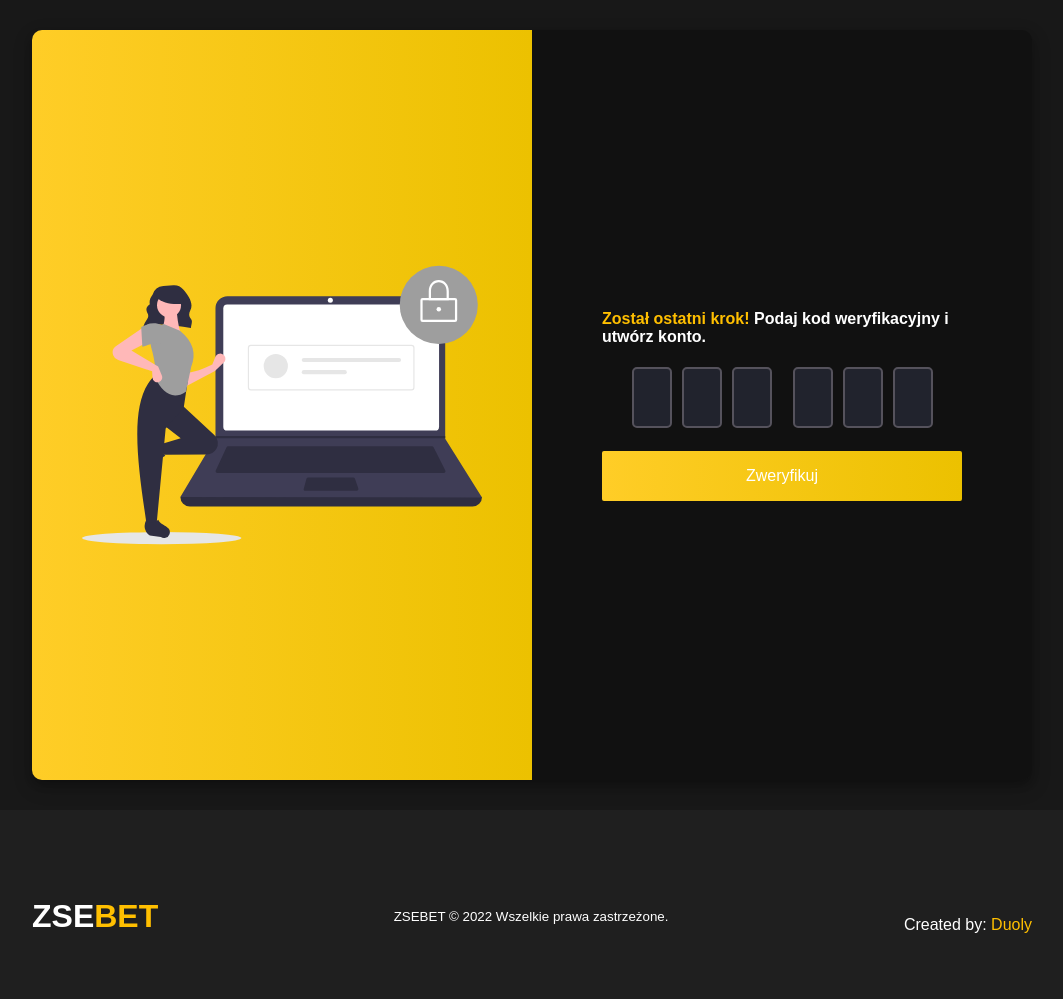
After one commit to kor3nt/zsebet, a PHP site: page /Verify/index.php in a window 1280 px wide. The commit adds this page. Shown: the whole page, without its empty margins (108-1171 px from the left). Run offline with PHP 8.4, Linux system fonts and the light colour scheme; the visitor is signed in with stand-in values (Sample User, id 1).

Commit message:
add otp page

```diff
--- /dev/null
+++ b/Verify/index.php
@@ -0,0 +1,73 @@
+<?php
+    session_start();
+    if (!isset($_SESSION['otp']))
+    {
+        header('Location: ../');
+        exit();
+    }
+?>
+
+<!DOCTYPE html>
+<html lang="pl">
+<head>
+    <meta charset="UTF-8">
+    <meta http-equiv="X-UA-Compatible" content="IE=edge">
+    <meta name="viewport" content="width=device-width, initial-scale=1.0">
+    <title>ZSEBET</title>
+    <link rel="stylesheet" href="style.css">
+
+    <!-- Icons -->
+    <link rel="stylesheet" href="https://cdnjs.cloudflare.com/ajax/libs/font-awesome/4.7.0/css/font-awesome.min.css">
+
+    <!-- JQuery -->
+    <script src="https://ajax.googleapis.com/ajax/libs/jquery/3.6.0/jquery.min.js"></script>
+</head>
+<body>
+    <div class='form-container'>
+        <div class='form-content-left'>
+            <img class='form-img' src="../Img/svg5.svg" alt='verify' />
+        </div>
+
+        <div class='form-content-right'>
+
+            <!-- Loading screen -->
+            <div class="loading">
+                <div class="lds-ring"><div></div><div></div></div>
+            </div>
+
+
+            <!-- Form -->
+            <form class='form' id='form'>
+                <h1><span class="span-color">Został ostatni krok!</span> Podaj kod weryfikacyjny i utwórz konto.</h1>
+
+                <div class="otp-field">
+                    <input type="text" maxlength="1" id="first">
+                    <input type="text" maxlength="1" id="second">
+                    <input class="space" type="text" maxlength="1" id="third">
+                    <input type="text" maxlength="1" id="fourth">
+                    <input type="text" maxlength="1" id="fifth">
+                    <input type="text" maxlength="1" id="sixth">
+                </div>
+                <small id='error'></small>
+                <button class='form-input-btn' type="submit" id='submit'>Zweryfikuj</button>
+            </form>
+        </div>
+    </div>
+    <footer>
+        <div id="FooterWrap">
+            <div id="SocialMedia">
+                <div id="SocialMediaWraper">
+                    <a href="../" id="SocialMediaLogo">ZSE<span id="SocialMediaSpan">BET</span></a>
+                    <small id="WebsiteRights">ZSEBET &copy; 2022 Wszelkie prawa zastrzeżone.</small>
+
+                    <div id="WebsiteCreators">
+                        <p id="WebsiteText">Created by: <a href="https://www.facebook.com/DuolyStudio" target="_blank" id="FooterLinkOther">Duoly </a></p>
+                    </div>
+                </div>
+            </div>
+        </div>
+    </footer>
+
+    <script src="verify.js"></script>
+</body>
+</html>
--- /dev/null
+++ b/Verify/style.css
@@ -0,0 +1,286 @@
+*{
+    box-sizing: border-box;
+    margin: 0;
+    padding: 0;
+    font-family: 'Encode Sans Expanded', sans-serif;
+}
+
+body{
+    background: #181818;
+}
+
+/* Form */
+.form-container {
+    margin: 30px auto;
+    width: 1000px;
+    box-shadow: 0 5px 8px 0 rgba(0, 0, 0, 0.2), 0 7px 20px 0 rgba(0, 0, 0, 0.2);
+    position: relative;
+    border-radius: 10px;
+    height: 750px;
+    display: grid;
+    grid-template-columns: 1fr 1fr;
+}
+
+.form-content-left {
+    background: linear-gradient(90deg,
+        rgb(255, 205, 39) 0%,
+        rgb(236, 193, 0) 100%
+    );
+    border-radius: 10px 0 0 10px;
+    position: relative;
+}
+
+.form-img {
+    width: 80%;
+    height: 80%;
+    position: absolute;
+    top: 50%;
+    left: 50%;
+    transform: translate(-50%, -50%);
+}
+
+.form-content-right {
+    border-radius: 0 10px 10px 0;
+    position: relative;
+    background: rgb(17, 17, 17);
+}
+
+.form {
+    z-index: 1;
+    position: absolute;
+    top: 50%;
+    left: 50%;
+    transform: translate(-50%, -50%);
+    width: 90%;
+    height: 100%;
+    display: flex;
+    flex-direction: column;
+    justify-content: center;
+    align-items: center;
+}
+
+.form h1 {
+    font-size: 1rem;
+    text-align: start;
+    width: 80%;
+    margin-bottom: 1rem;
+    color: #fff;
+}
+
+#error {
+    font-size: 0.8rem;
+    margin-top: 0.5rem;
+    color: #f00e0e;
+}
+
+.otp-field{
+    display: flex;
+}
+
+.otp-field input{
+    width: 40px;
+    font-size: 32px;
+
+    padding: 10px;
+    border-radius: 5px;
+    margin: 5px;
+    border: 2px solid #55525c;
+    background: #21232d;
+    font-weight: bold;
+    color: #fff;
+    outline: none;
+    transition: all 0.1s;
+}
+
+.otp-field input:focus{
+    border: 2px solid #ffbf00;
+    box-shadow: 0 0 5px 2px #ffbf00;
+}
+
+.red{
+    border-color: red !important;
+}
+
+.space{
+    margin-right: 1rem !important;
+}
+
+.form-input-btn {
+    width: 80%;
+    height: 50px;
+    margin-top: 10px;
+    border-radius: 2px;
+    background: linear-gradient(90deg,
+        rgb(255, 205, 39) 0%,
+        rgb(236, 193, 0) 100%
+    );
+    outline: none;
+    border: none;
+    color: #fff;
+    font-size: 1rem;
+}
+
+.form-input-btn:hover {
+    cursor: pointer;
+    background: #fff;
+    color:black;
+    transition: all 0.4s ease-out;
+}
+
+.span-color{
+    color: #ffbf00;
+}
+
+
+/* Footer */
+footer{
+    background-color: #1f1f1f;
+}
+
+#FooterWrap{
+    padding: 48px 24px;
+    display: flex;
+    flex-direction: column;
+    justify-content: center;
+    align-items: center;
+    max-width: 1100px;
+    margin: 0 auto;
+}
+
+#SocialMedia{
+    max-width: 1000px;
+    width: 100%;
+}
+
+#SocialMediaWraper{
+    display: flex;
+    justify-content: space-between;
+    align-items: center;
+    max-width: 1100px;
+    margin: 40px auto 0 auto;
+}
+
+#SocialMediaLogo{
+    color: #fff;
+    justify-content: start;
+    cursor: pointer;
+    text-decoration: none;
+    font-size: 2rem;
+    display: flex;
+    align-items: center;
+    margin-bottom: 16px;
+    font-weight: bold;
+}
+
+#SocialMediaSpan{
+    color: #ffbf00;
+}
+
+#WebsiteRights{
+    color: #fff;
+    margin-bottom: 16px;
+}
+
+#WebsiteCreators{
+    display: flex;
+    justify-content: space-between;
+    align-items: center;
+}
+
+#WebsiteText{
+    color: #fff;
+}
+
+#FooterLinkOther{
+    color: #ffbf00;
+    text-decoration: none;
+}
+
+#FooterLinkOther:hover{
+    color: #fff;
+    text-decoration: underline;
+}
+
+/* Media - Phones */
+@media screen and (max-width: 1000px ) {
+    .form-content-right{
+        width: 100%;
+    }
+
+    .form-container{
+        width: 100%;
+        grid-template-columns: 1fr;
+    }
+
+    .form-content-left{
+        display: none;
+    }
+}
+
+@media screen and (max-width: 820px) {
+    #SocialMediaWraper{
+        flex-direction: column;
+    }
+}
+
+@media screen and (max-width: 768px){
+    #MobileIcon{
+        display: block;
+        position: absolute;
+        top: 0;
+        right: 0;
+        transform: translate(-100%, 60%);
+        font-size: 1.8rem;
+        cursor: pointer;
+        color: #fff;
+    }
+}
+
+
+/* Loading screen */
+.loading{
+    text-align: center;
+    background: rgba(0, 0, 0, 0.5);
+    width: 100%;
+    height: 100%;
+    display: none;
+    position: absolute;
+    z-index: 20;
+}
+
+.lds-ring {
+    display: inline-block;
+    position: relative;
+    width: 80px;
+    height: 80px;
+    top: 50%;
+  }
+  .lds-ring div {
+    box-sizing: border-box;
+    display: block;
+    position: absolute;
+    width: 64px;
+    height: 64px;
+    margin: 8px;
+    border: 8px solid #ffbf00;
+    border-radius: 50%;
+    animation: lds-ring 1.2s cubic-bezier(0.5, 0, 0.5, 1) infinite;
+    border-color: #ffbf00 transparent transparent transparent;
+  }
+  .lds-ring div:nth-child(1) {
+    animation-delay: -0.45s;
+  }
+  .lds-ring div:nth-child(2) {
+    animation-delay: -0.3s;
+  }
+  .lds-ring div:nth-child(3) {
+    animation-delay: -0.15s;
+  }
+  @keyframes lds-ring {
+    0% {
+      transform: rotate(0deg);
+    }
+    100% {
+      transform: rotate(360deg);
+    }
+  }
--- /dev/null
+++ b/Verify/verify.js
@@ -0,0 +1,70 @@
+$(".otp-field input").keyup(function (event) {
+    if (this.value.length === this.maxLength) {
+      $(this).next('.otp-field input').focus();
+    }
+
+    if(event.key === "Backspace" && this.value.length !== this.maxLength){
+        $(this).prev('.otp-field input').focus();
+    }
+
+
+    if(!/^[0-9]$/.test(this.value)){
+        $(this).addClass("red");
+    }
+    else{
+        $(this).removeClass("red");
+    }
+});
+
+
+$(document).ready(function() {
+    $("#submit").click(function( event ){
+        // Get input's id
+        const first = $("#first").val();
+        const second = $("#second").val();
+        const third = $("#third").val();
+        const fourth = $("#fourth").val();
+        const fifth = $("#fifth").val();
+        const sixth = $("#sixth").val();
+
+        if(isNumber(first) && isNumber(second) && isNumber(third) && isNumber(fourth) && isNumber(fifth) && isNumber(sixth)){
+            $('.loading').show();
+            const otp = first + second + third + fourth + fifth + sixth;
+            $.ajax({
+                type: "POST",
+                url: "verify.php",
+                data: {
+                    otp: otp
+                },
+                cache: false,
+                success: function(data) {
+                    console.log(data);
+                    // The otp is not the same
+                    if(/error/.test(data)){
+                        document.getElementById('error').innerHTML = "Kod jest nie poprawny!";
+                        $('.loading').hide();
+                    }
+
+                    // Successfully returned
+                    if(/success/.test(data)){
+                        window.location.href = "../";
+                    }
+
+                    // The server is down
+                    if(/servers/.test(data)){
+                        alert('Błąd serwera! Przepraszamy za niedogodności i prosimy o skontaktowanie się z administracją!')
+                    }
+                }
+            });
+        }
+        else{
+            document.getElementById('error').innerHTML = "Uzupełnij kod poprawnie!";
+        }
+
+        event.preventDefault();
+    });
+});
+
+function isNumber(value){
+    return (/^[0-9]$/.test(value));
+}
```
Also changed, not shown: SignUp/index.php (+9 -0 lines), SignUp/register.php (+15 -6 lines), SignUp/validate.js (+15 -6 lines), Verify/verify.php (added, +38 -0 lines), Img/svg5.svg (added), SignIn/index.php (added), SignIn/style.css (added).
